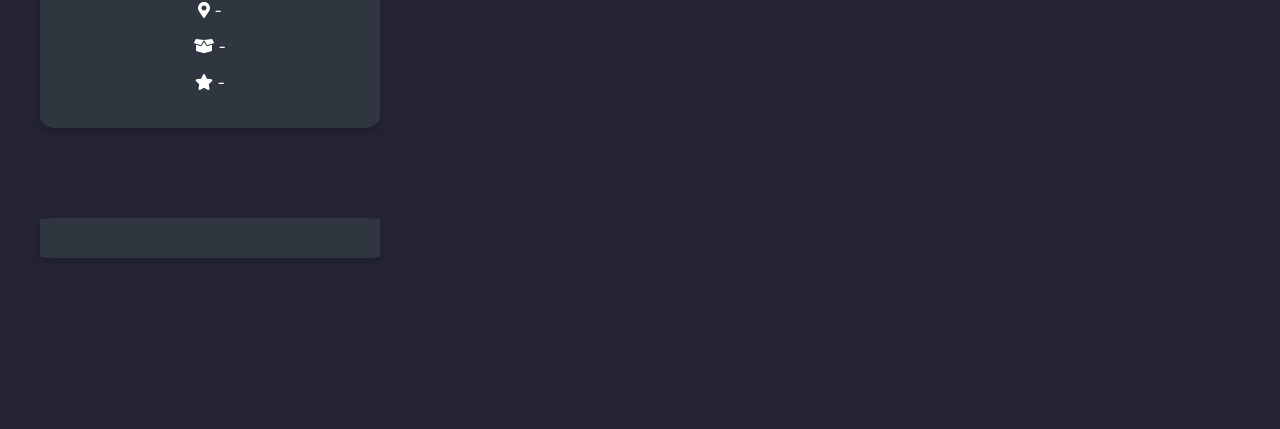
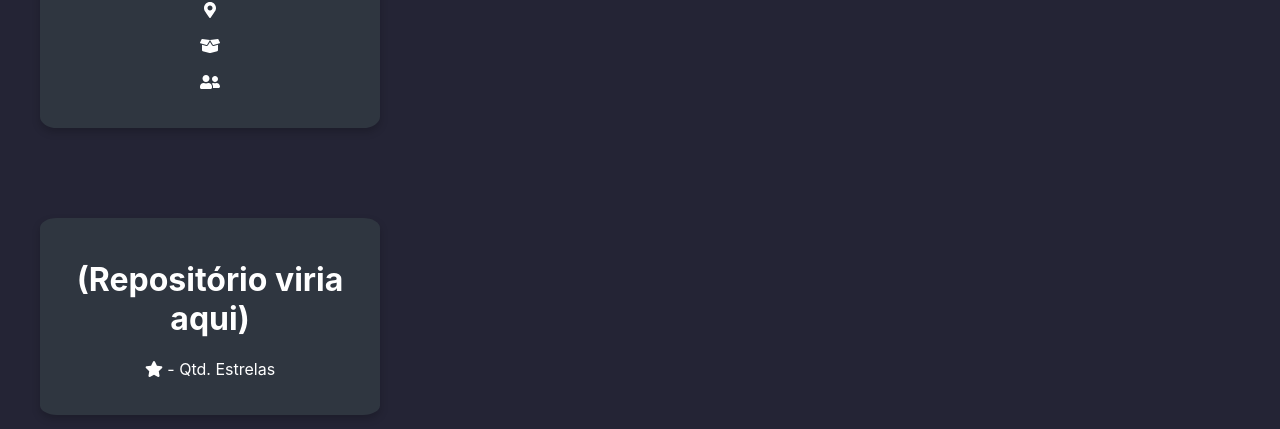
Before and after one commit to thurcst/Trinity, a React (Create React App) app: page /app in a window 1280 px wide. Shown: the part 190-619 px from the top of the page. Built offline with nearby package versions, Linux system fonts and the light colour scheme.

Commit message:
Finalizado

```diff
--- a/src/App.js
+++ b/src/App.js
@@ -1,6 +1,7 @@
 import React from 'react';
+import Routes from './routes';
 
-import Routes from './routes';
+// A aplicação inteira roda nas rotas, diminuindo a complexidade (Pra mim)
 
 const App = () => <Routes/>;
 
--- a/src/DetailScreen.js
+++ b/src/DetailScreen.js
@@ -1,7 +1,7 @@
 import React, { Component } from 'react'
 import './DetailScreen.css'
 import { FontAwesomeIcon } from '@fortawesome/react-fontawesome'
-import { faSearch, faBoxOpen,faMapMarkerAlt, faStar } from '@fortawesome/free-solid-svg-icons'
+import { faSearch, faBoxOpen,faMapMarkerAlt, faStar, faUserFriends } from '@fortawesome/free-solid-svg-icons'
 import Repositories from './Repositories'
 import MainMenu from './MainMenu'
 
@@ -49,7 +49,7 @@ export default class DetailScreen extends Component {
          */
     }
 
-
+    // Toda tela de detalhes está aqui, a caixa do usuário, a barra de titulo, barra de pesquisa e onde ficariam os repositórios
     render() {
         return (
             <div className = 'detalhes'>
@@ -60,13 +60,13 @@ export default class DetailScreen extends Component {
                             </h3>
 
                             <p className= 'location'>
-                                <FontAwesomeIcon icon   = {faMapMarkerAlt} className  = 'search-btn'/> - {this.state.location}
+                                <FontAwesomeIcon icon   = {faMapMarkerAlt} className  = 'search-btn'/> {this.state.location}
                             </p>
                             <p className = 'repositories'>
-                                <FontAwesomeIcon icon   = {faBoxOpen} className  = 'search-btn'/> - {this.state.repos}
+                                <FontAwesomeIcon icon   = {faBoxOpen} className  = 'search-btn'/> {this.state.repos}
                             </p>
                             <p className = 'followers'>
-                                <FontAwesomeIcon icon   = {faStar} className  = 'search-btn'/> - {this.state.followers}
+                                <FontAwesomeIcon icon   = {faUserFriends} className  = 'search-btn'/> {this.state.followers}
                             </p>
                         </div>
                     <div>
@@ -89,7 +89,10 @@ export default class DetailScreen extends Component {
                             </div>
                         </div>
                         <div className = 'repo'>
-                            <Repositories/>
+                            <h1> (Repositório viria aqui)</h1>
+                            <p>
+                            <FontAwesomeIcon icon   = {faStar} className  = 'search-btn'/> - Qtd. Estrelas
+                            </p>
                         </div>
             </div>
 
--- a/src/MainMenu.js
+++ b/src/MainMenu.js
@@ -18,12 +18,12 @@ export default class MainMenu extends Component{
     }
 
     autenticar(){
-        // Função autenticar envia o username dado pelo usuário para a API do github, recebendo suas informações ou um 'not found'
-        localStorage.clear();
+        // Função autenticar envia o username dado pelo usuário para a API do github, recebendo suas informações ou um 'not found' em message
+        localStorage.clear(); // sempre limpar antes de autenticar novamente para não ficar informação de um outro usuário pesquisado
         let username    = `${this.state.github_login}`
         let url         = `https://api.github.com/users/${username}`
         let url_repos   = `https://api.github.com/users/${username}/repos`
-        fetch(url).then(res=>{return res.json()}).then(
+        fetch(url).then(res=>{return res.json()}).then(                 // Aqui fazemos o fetch das informações do usuário, recebendo todas as infos importantes
             json=>{
                 localStorage.setItem('@Trinity/message', json.message);
                 localStorage.setItem('@Trinity/nome', json.name);
@@ -36,6 +36,7 @@ export default class MainMenu extends Component{
         )
         fetch(url_repos).then(res=>{return res.json()}).then(
             json=>{
+                // Aqui armazenamos os repositórios, cada um identificado pelo número 0 a x, de acordo com a quantidade de repositórios.
                 let quant_repos = localStorage.getItem('@Trinity/repositories');
                 for (let i = 0; i < quant_repos; i++) {
                     localStorage.setItem(`@Trinity/repo${i}`,json[i].name);
--- a/src/Repositories.js
+++ b/src/Repositories.js
@@ -20,7 +20,9 @@ export default class Repositories extends Component {
     }
 
 
-
+    // Essa função renderizaria todos os repositórios do usuário
+    // entretanto, não achei uma forma de fazer o ARRAY repository receber as informações
+    // do localStorage
     render() {
         return (
             <div>
--- a/src/auth.js
+++ b/src/auth.js
@@ -8,7 +8,6 @@ import './DetailScreen.css'
 export const usuario_encontrado = () => {
         let CHECK_MSG = localStorage.getItem('@Trinity/message');   //CHECK_MSG recebe a mensagem salva no localStore, caso ela seja 'not found' enviamos false para a rota
         if(CHECK_MSG == 'Not Found'){
-
             return  false;
         }
         else{
```
Also changed, not shown: src/routes.js (+8 -3 lines).
